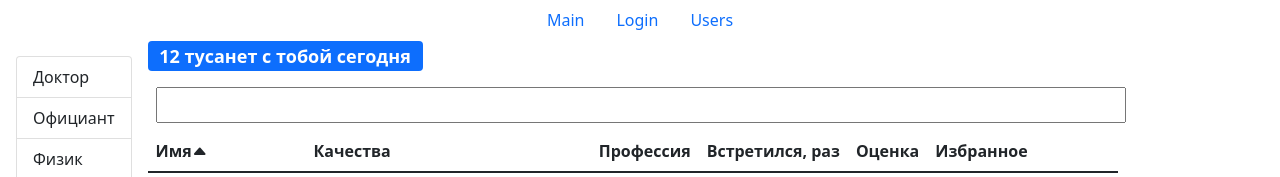
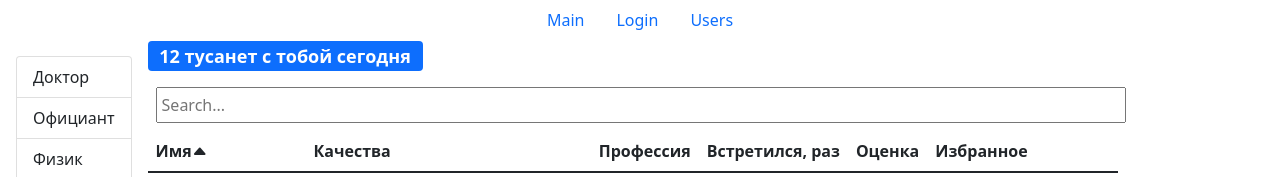
Before and after one commit to Jonibek9800/fast-company, a React (Create React App) app: page /Users in a window 1280 px wide. Shown: the top 177 px of the page. Built offline with nearby package versions, Linux system fonts and the light colour scheme.

Commit message:
adding searchEngine and Spiner

```diff
--- a/src/app/App.js
+++ b/src/app/App.js
@@ -1,6 +1,6 @@
 import React from "react";
 import NavBar from "./components/navBar";
-import { Switch, Route } from "react-router-dom";
+import { Switch, Route, Redirect } from "react-router-dom";
 import Users from "./layout/users";
 import Main from "./layout/main";
 import Login from "./layout/login";
@@ -13,6 +13,7 @@ const App = () => {
                 <Route path="/main" component={Main}/>
                 <Route path="/login" component={Login}/>
                 <Route path="/users/:userId?" component={Users}/>
+                <Redirect to="/"/>
             </Switch>
         </>
     );
--- /dev/null
+++ b/src/app/components/searchEngine.jsx
@@ -0,0 +1,16 @@
+import React from "react";
+import PropTypes from "prop-types";
+
+const SearchEngine = ({ value, onChange }) => {
+    return (
+        <div className="m-2 w-100">
+            <input type="text" className="w-100 p-1" placeholder="Search..." value={value} onChange={onChange} />
+        </div>
+    );
+};
+SearchEngine.propTypes = {
+    value: PropTypes.string,
+    onChange: PropTypes.func
+};
+
+export default SearchEngine;
--- a/src/app/components/usersList.jsx
+++ b/src/app/components/usersList.jsx
@@ -7,6 +7,7 @@ import GroupList from "./groupList";
 import UserTable from "./usersTable";
 import _ from "lodash";
 import Spiner from "./Spiner";
+import SearchEngine from "./searchEngine";
 
 function Users() {
     const [currentPage, setCurrentPage] = useState(1);
@@ -78,9 +79,7 @@ function Users() {
                     </div>}
                 <div className="d-flex flex-column">
                     <h4>{<SearchStatus count={count} />}</h4>
-                    <div className="m-2 w-100">
-                        <input type="text" className="w-100 p-1" value={value} onChange={handleChange} />
-                    </div>
+                    <SearchEngine value={value} onChange={handleChange} />
                     {count > 0
                         ? (
                             <UserTable
```
